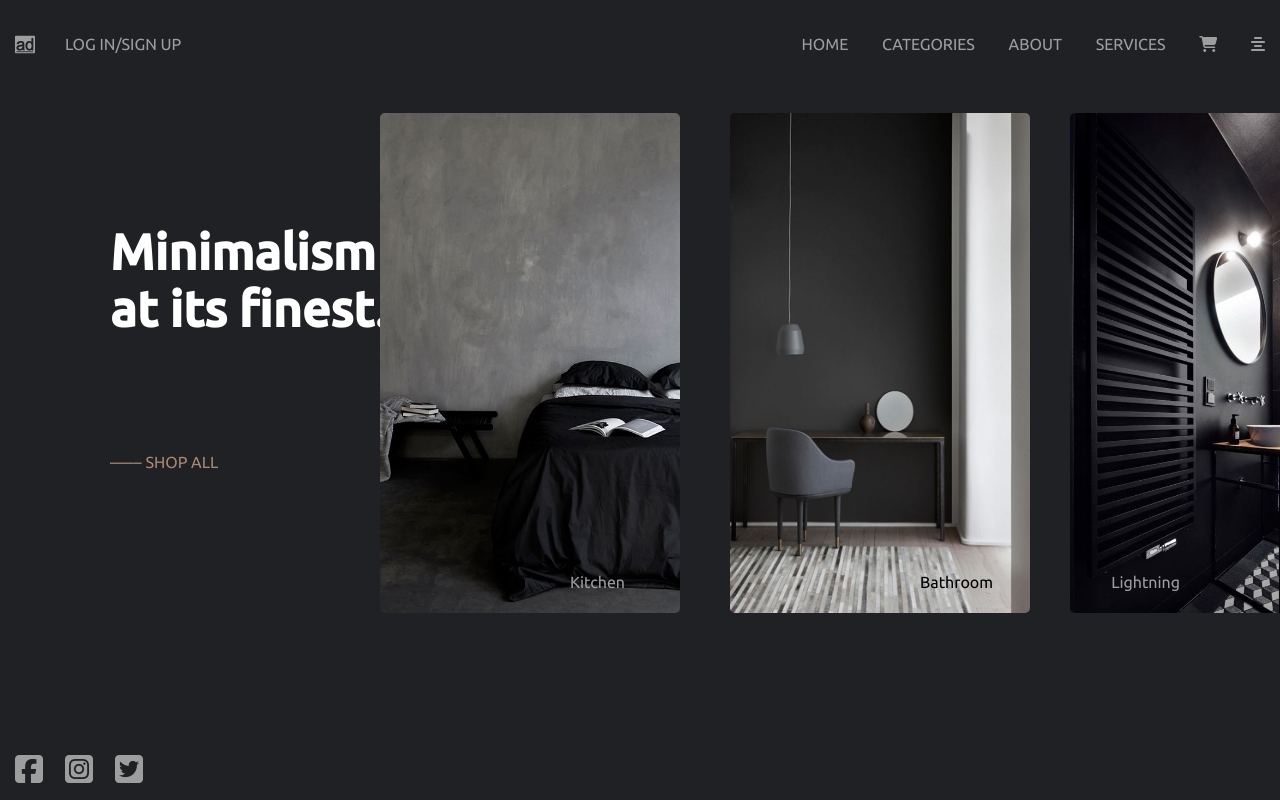
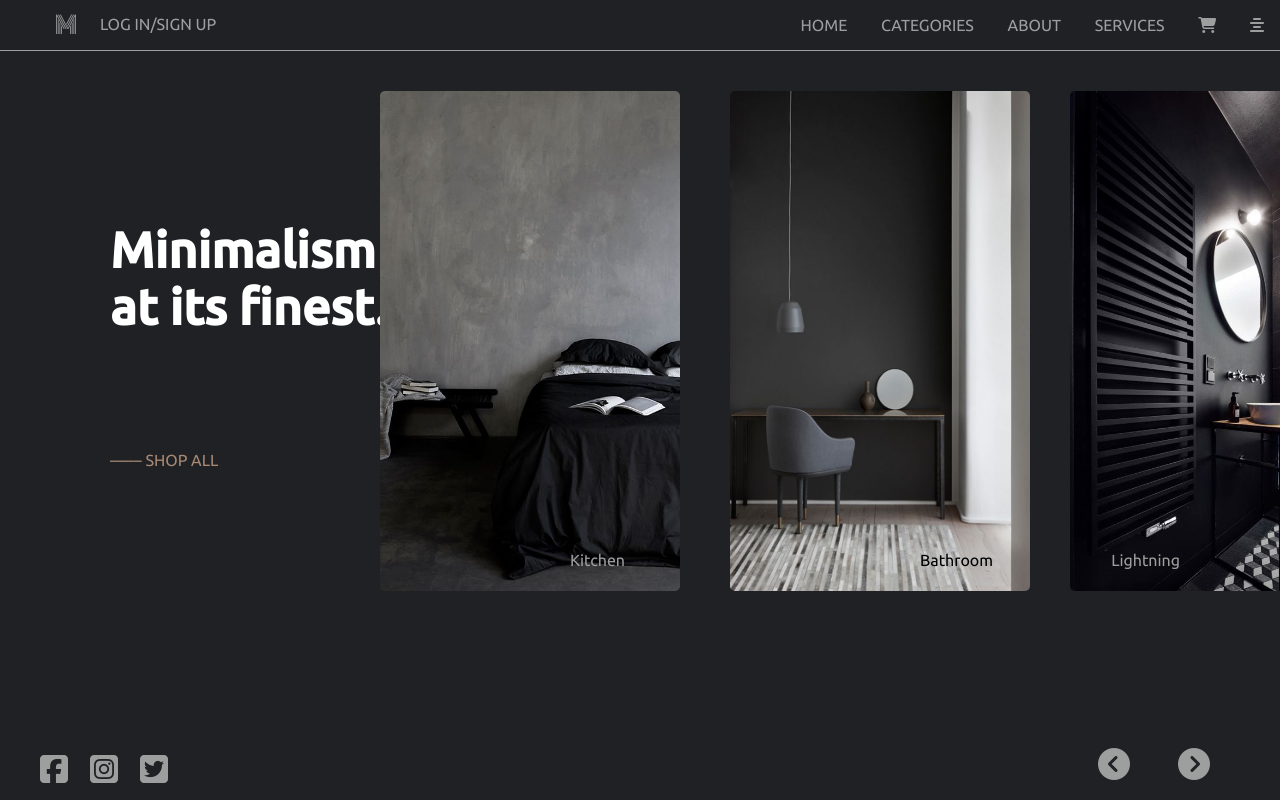
Before and after one commit to Schmelzofen/Lev3_1_css-einf-hrung_position, a plain HTML site: page index.html in a window 1280 px wide. Shown: the top 800 px of the page. Drawn offline with Linux system fonts and the light colour scheme.

Commit message:
Fehlerverbesserung

```diff
--- a/assets/css/style.css
+++ b/assets/css/style.css
@@ -24,17 +24,20 @@ header{
 
 header span{
     position: absolute;
-    left: 15px;
-    top: 35px;
+    left: 55px;
+    top: 6px;
+    font-family: Monoton;
+    font-size: 24px;
 }
 
 header nav ul{
     text-align: right;
-    padding-top: 35px;
+    padding: 1px;
+    border-bottom: 1px solid #9d9f9f;
 }
 
 header nav ul li{
-    display: inline;
+    display: inline-block;
     padding: 15px;
 }
 
@@ -47,8 +50,8 @@ header nav ul li:hover{
 }
 
 header p{
-    left: 65px;
-    top: 35px;
+    left: 100px;
+    top: 15px;
     position: absolute;
 }
 
@@ -82,32 +85,32 @@ main img{
 main img:nth-of-type(3){
     position: absolute;
     right: -90px;
-    top: 60px;
+    top: 40px;
 }
 
 main img:nth-of-type(2){
     position: absolute;
     right: 250px;
-    top: 60px;
+    top: 40px;
 }
 
 main img:first-of-type{
     position: absolute;
     right: 600px;
-    top: 60px;
+    top: 40px;
 }
 
 main p:nth-of-type(2){
     position: absolute;
     left: 570px;
-    top:520px;
+    top:500px;
     background-color: transparent;
 }
 
 main p:nth-of-type(3){
     position: absolute;
     left: 920px;
-    top:520px;
+    top:500px;
     color: #000;
     background-color: transparent;
 }
@@ -115,7 +118,7 @@ main p:nth-of-type(3){
 main p:nth-of-type(4){
     position: absolute;
     right:100px;
-    top:520px;
+    top:500px;
     background-color: transparent;
 }
 
@@ -126,10 +129,28 @@ footer span i{
     bottom: 0px;
 }
 
+footer span i:nth-of-type(1){
+    left: 25px;
+    bottom: 0px;
+}
+
 footer span i:nth-of-type(2){
-    left: 50px;
+    left: 75px;
+    bottom: 0px;
 }
 
 footer span i:nth-of-type(3){
-    left: 100px;
+    left: 125px;
 }
+
+footer i:nth-of-type(1){
+    position: absolute;
+    bottom: 20px;
+    right: 150px;
+}
+
+footer i:nth-of-type(2){
+    position: absolute;
+    bottom: 20px;
+    right: 70px;
+}
--- a/index.html
+++ b/index.html
@@ -10,7 +10,7 @@
 </head>
 <body>
     <header>
-        <span><i class="fab fa-adversal fa-lg"></i></span>
+        <span>M</span>
         <p>LOG IN/SIGN UP</p>
         <a href="#" class="navbar"></a>
         <nav>
@@ -40,6 +40,8 @@
             <i class="fab fa-instagram-square fa-2x"></i>
             <i class="fab fa-twitter-square fa-2x"></i>
         </span>
+        <i class="fas fa-chevron-circle-left fa-2x"></i>
+        <i class="fas fa-chevron-circle-right fa-2x"></i>
     </footer>
 </body>
 </html>
```
Also changed, not shown: 2 other files.
